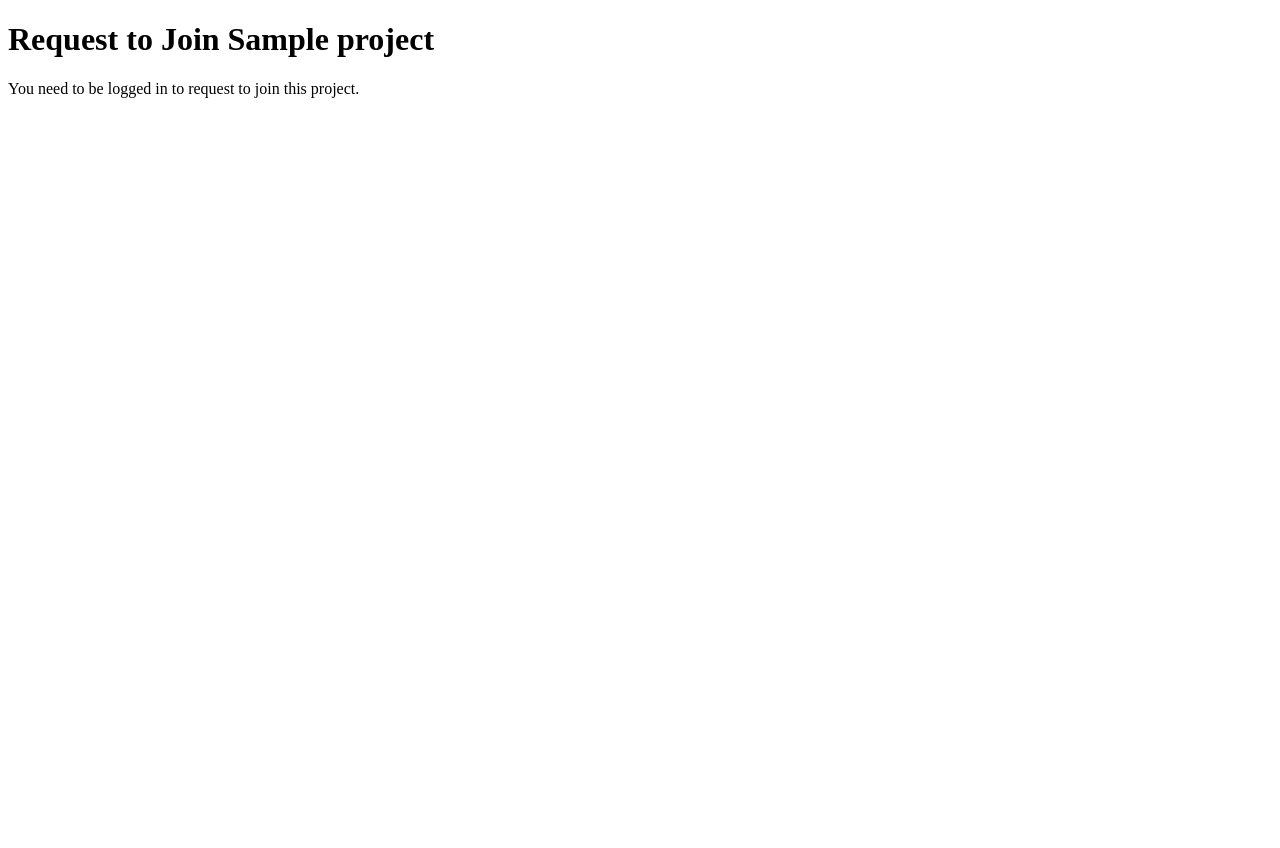
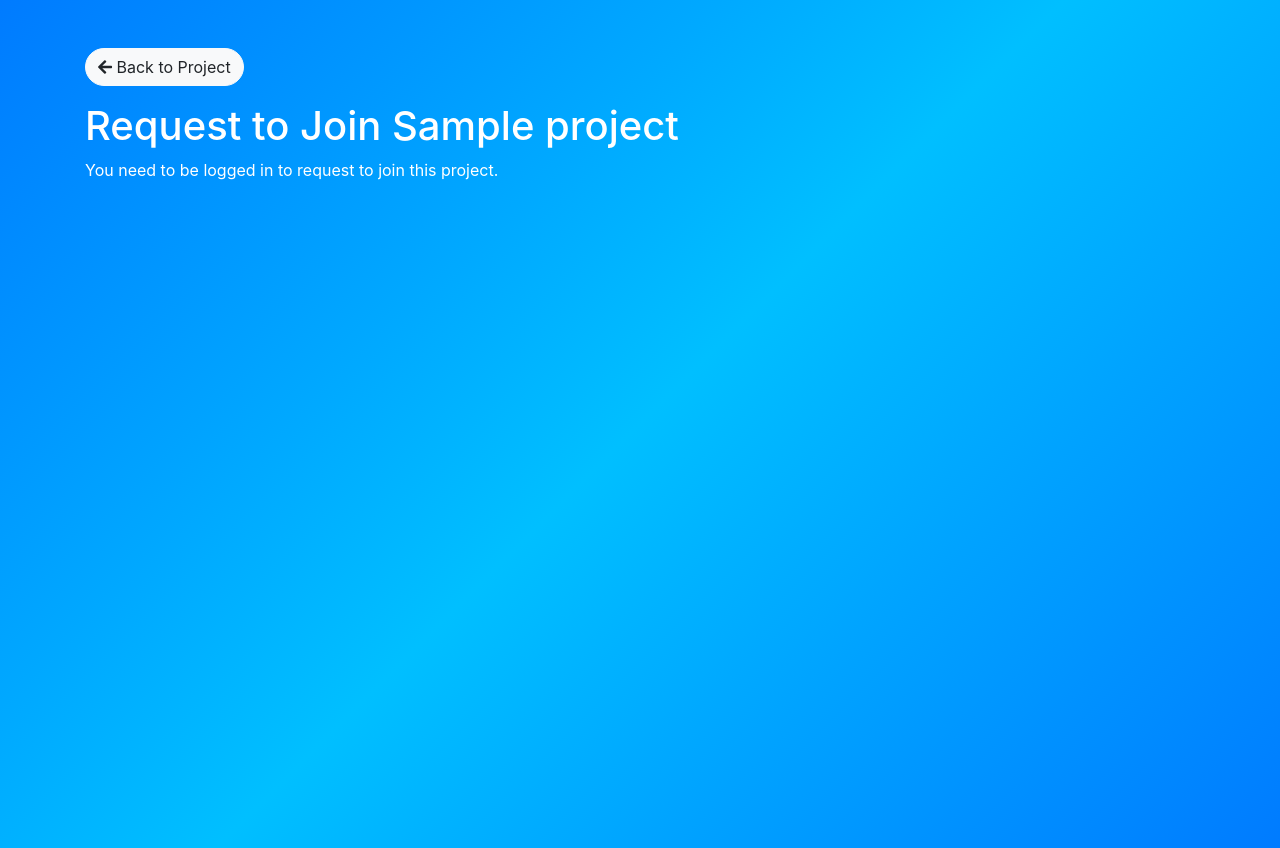
Before and after one commit to tinaxvu/Project-Manager, a Django app: template projects/templates/specific_pages/request_to_join.html in a window 1280 px wide. Before the commit the page ends 98 px from the top, so only its background shows below. Run offline with Django 4.2, Linux system fonts and the light colour scheme; the template is opened without the code that fills it: most values are stand-ins (such as "Sample title", 1, 10 or a date in 2020); some libraries are stand-ins or nearby versions.

Commit message:
Add styling and navigation button to request page

```diff
--- a/projects/templates/specific_pages/request_to_join.html
+++ b/projects/templates/specific_pages/request_to_join.html
@@ -4,15 +4,29 @@
     <meta charset="UTF-8">
     <meta name="viewport" content="width=device-width, initial-scale=1.0">
     <title>Request to Join {{ project.name }}</title>
+    <link rel="stylesheet" href="https://stackpath.bootstrapcdn.com/bootstrap/4.5.2/css/bootstrap.min.css">
+    <link rel="stylesheet" href="https://use.fontawesome.com/releases/v5.15.3/css/all.css">
+    <style>
+        body {
+            background: linear-gradient(135deg, #007bff 0%, #00bfff 50%, #007bff 100%);
+            color: #fff;
+        }
+        .btn {
+            border-radius: 20px;
+        }
+    </style>
 </head>
-<body>
-    <h1>Request to Join {{ project.name }}</h1>
+<body class="container" style="min-height: 100vh;">
+    <div class="mt-5">
+        <a href="{% url 'projects:project-detail' project.id %}" class="btn btn-light mb-3"><i class="fas fa-arrow-left"></i> Back to Project</a>
+        <h1>Request to Join {{ project.name }}</h1>
+    </div>
 
     {% if user.is_authenticated %}
         <p>You are not a member of this project yet.</p>
         <form method="post" action="{% url 'projects:request-to-join' project.id %}">
             {% csrf_token %}
-            <button type="submit">Request to Join</button>
+            <button type="submit" class="btn btn-primary">Request to Join</button>
         </form>
     {% else %}
         <p>You need to be logged in to request to join this project.</p>
```
